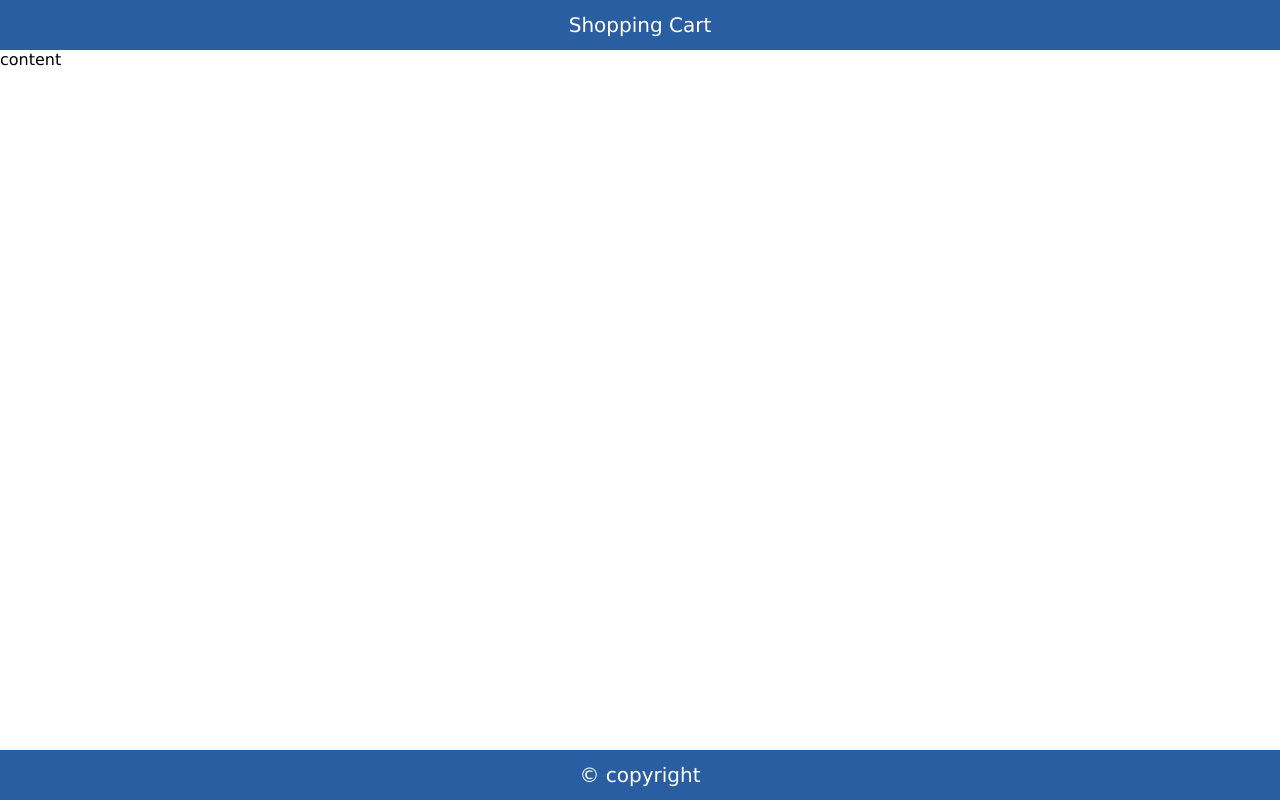
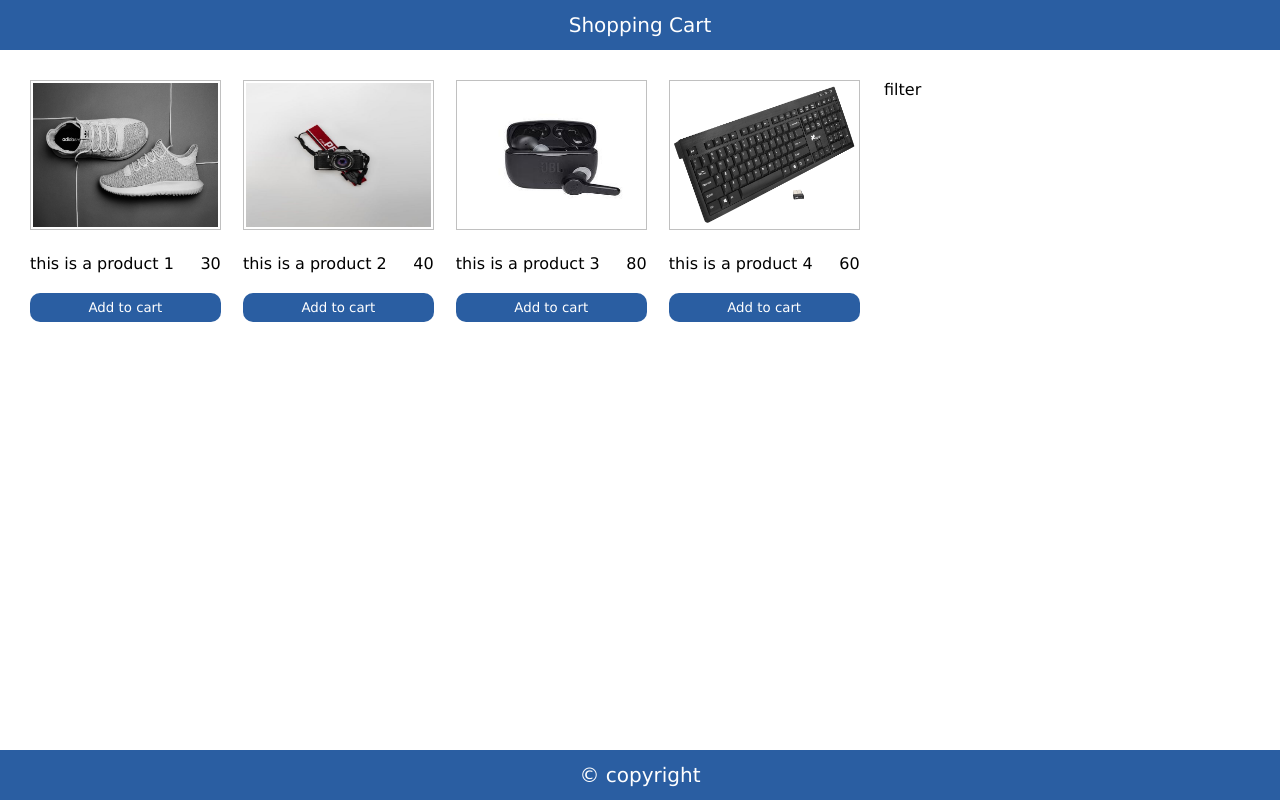
Before and after one commit to AbdullahAhmed11/react-shop-app, a React (Create React App) app in the folder client/: page / in a window 1280 px wide. Built offline with nearby package versions, Linux system fonts and the light colour scheme.

Commit message:
products-comp

```diff
--- a/client/src/App.js
+++ b/client/src/App.js
@@ -1,14 +1,22 @@
-import React from "react";
+import React, {useState} from "react";
 import Footer from "./components/Footer/Footer";
 import Header from "./components/Header/Header";
-import { words } from "./words";
+import Products from "./components/Products/Products";
+// import { words } from "./words";
+import data from "./data.json"
+
 
 function App() {
+  const [products, setProducts] = useState(data)
+
   return (
     <div className="layout">
       <Header/>
       <main>
-        {words.content}
+        <div className="wrapper">
+            <Products products={products}/>
+            <div className="filterEl">filter</div>
+        </div>
       </main>
       <Footer/>
     </div>
--- /dev/null
+++ b/client/src/components/Products/Products.js
@@ -0,0 +1,21 @@
+import React from 'react';
+import "../../css/Products/Products.css";
+function Products(props) {
+    console.log(props)
+    return (
+        <div className="productsEl">
+            {props.products.map(product => (
+            <div className="product-item" key={product.id}>
+                    <img src={product.imageUrl} alt={product.title}/>
+                    <div className="product-desc">
+                        <p>{product.description}</p>
+                        <span>{product.price}</span>
+                    </div>
+                    <button>Add to cart</button>
+            </div>
+        ))}
+        </div>
+
+    )
+}
+export default Products;
--- /dev/null
+++ b/client/src/components/Products/Products.scss
@@ -0,0 +1,33 @@
+.productsEl {
+  display: flex;
+  justify-content: space-between;
+  .product-item {
+    width: 23%;
+    img {
+      width: 100%;
+      height: 150px;
+      padding: 2px;
+      border: 1px solid #c0c0c0;
+    }
+    .product-desc {
+      display: flex;
+      justify-content: space-between;
+      align-items: center;
+      margin: 20px 0;
+    }
+    button {
+      display: block;
+      padding: 7px;
+      width: 100%;
+      cursor: pointer;
+      border-radius: 10px;
+      border: 0;
+      background: #2a5ea2;
+      color: #fff;
+      -webkit-border-radius: 10px;
+      -moz-border-radius: 10px;
+      -ms-border-radius: 10px;
+      -o-border-radius: 10px;
+    }
+  }
+}
--- /dev/null
+++ b/client/src/css/Products/Products.css
@@ -0,0 +1,33 @@
+.productsEl {
+  display: flex;
+  justify-content: space-between;
+}
+.productsEl .product-item {
+  width: 23%;
+}
+.productsEl .product-item img {
+  width: 100%;
+  height: 150px;
+  padding: 2px;
+  border: 1px solid #c0c0c0;
+}
+.productsEl .product-item .product-desc {
+  display: flex;
+  justify-content: space-between;
+  align-items: center;
+  margin: 20px 0;
+}
+.productsEl .product-item button {
+  display: block;
+  padding: 7px;
+  width: 100%;
+  cursor: pointer;
+  border-radius: 10px;
+  border: 0;
+  background: #2a5ea2;
+  color: #fff;
+  -webkit-border-radius: 10px;
+  -moz-border-radius: 10px;
+  -ms-border-radius: 10px;
+  -o-border-radius: 10px;
+}
--- a/client/src/data.json
+++ b/client/src/data.json
@@ -2,7 +2,7 @@
     {
         "id": "id1",
         "title": "product 1",
-        "imageUrl": "../public/images/product1.jpeg",
+        "imageUrl": "/images/product1.jpeg",
         "description": "this is a product 1",
         "price": 30,
         "size": ["S", "M"]
@@ -10,7 +10,7 @@
     {
         "id": "id2",
         "title": "product 2",
-        "imageUrl": "../public/images/product2.jpeg",
+        "imageUrl": "/images/product2.jpeg",
         "description": "this is a product 2",
         "price": 40,
         "size": ["X", "XL"]
@@ -18,7 +18,7 @@
     {
         "id": "id3",
         "title": "product 3",
-        "imageUrl": "../public/images/product3.jpg",
+        "imageUrl": "/images/product3.jpg",
         "description": "this is a product 3",
         "price": 80,
         "size": ["S", "X"]
@@ -26,7 +26,7 @@
     {
         "id": "id4",
         "title": "product 4",
-        "imageUrl": "../public/images/product4.png",
+        "imageUrl": "/images/product4.png",
         "description": "this is a product 4",
         "price": 60,
         "size": ["M", "XL"]
--- a/client/src/index.css
+++ b/client/src/index.css
@@ -20,3 +20,15 @@
 main {
   grid-area: main;
 }
+
+.wrapper {
+  display: flex;
+  justify-content: space-between;
+  padding: 30px;
+}
+.wrapper .productsEl {
+  width: 68%;
+}
+.wrapper .filterEl {
+  width: 30%;
+}
```
Also changed, not shown: client/src/css/Footer/Footer.css (line endings or trailing spaces).
